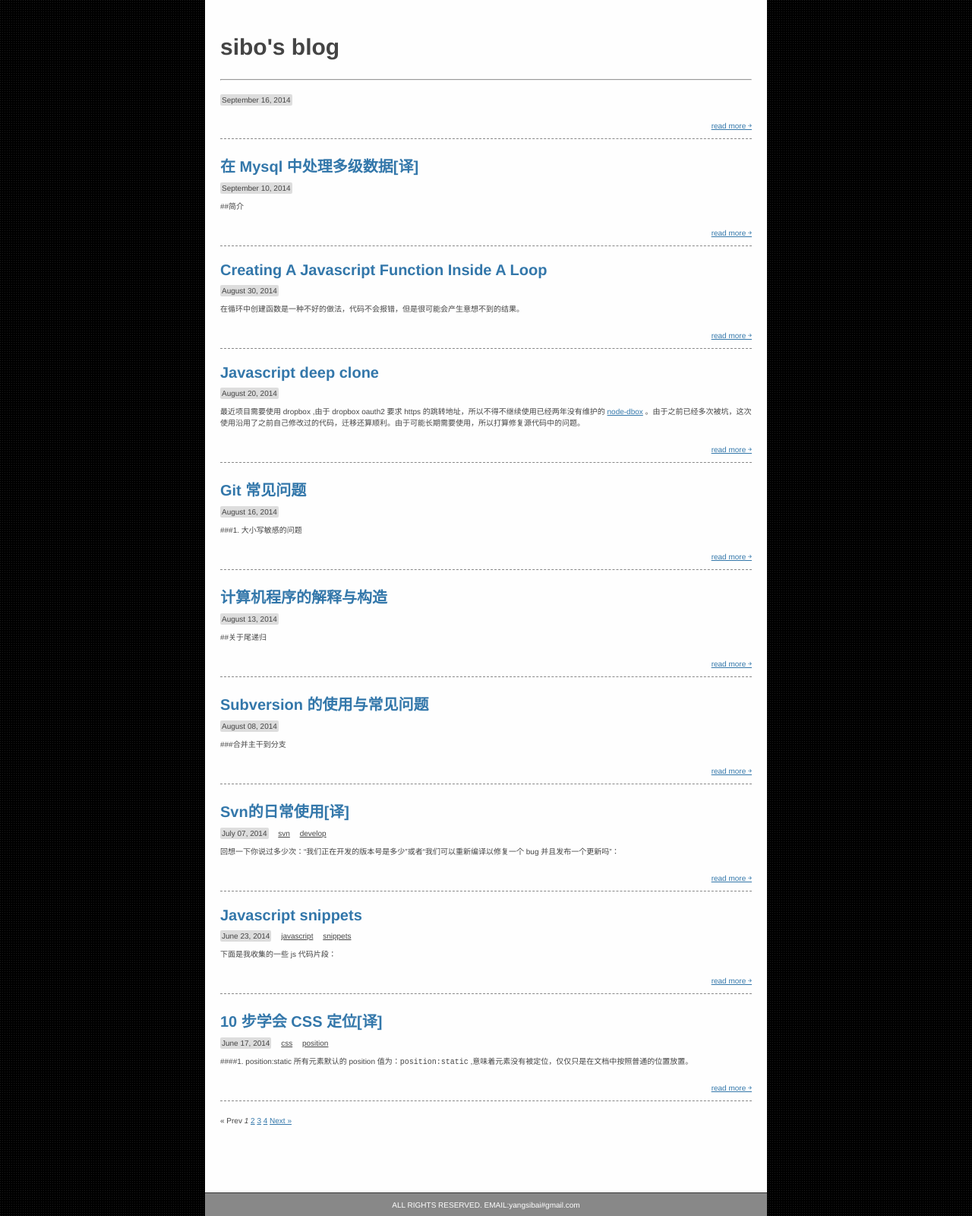
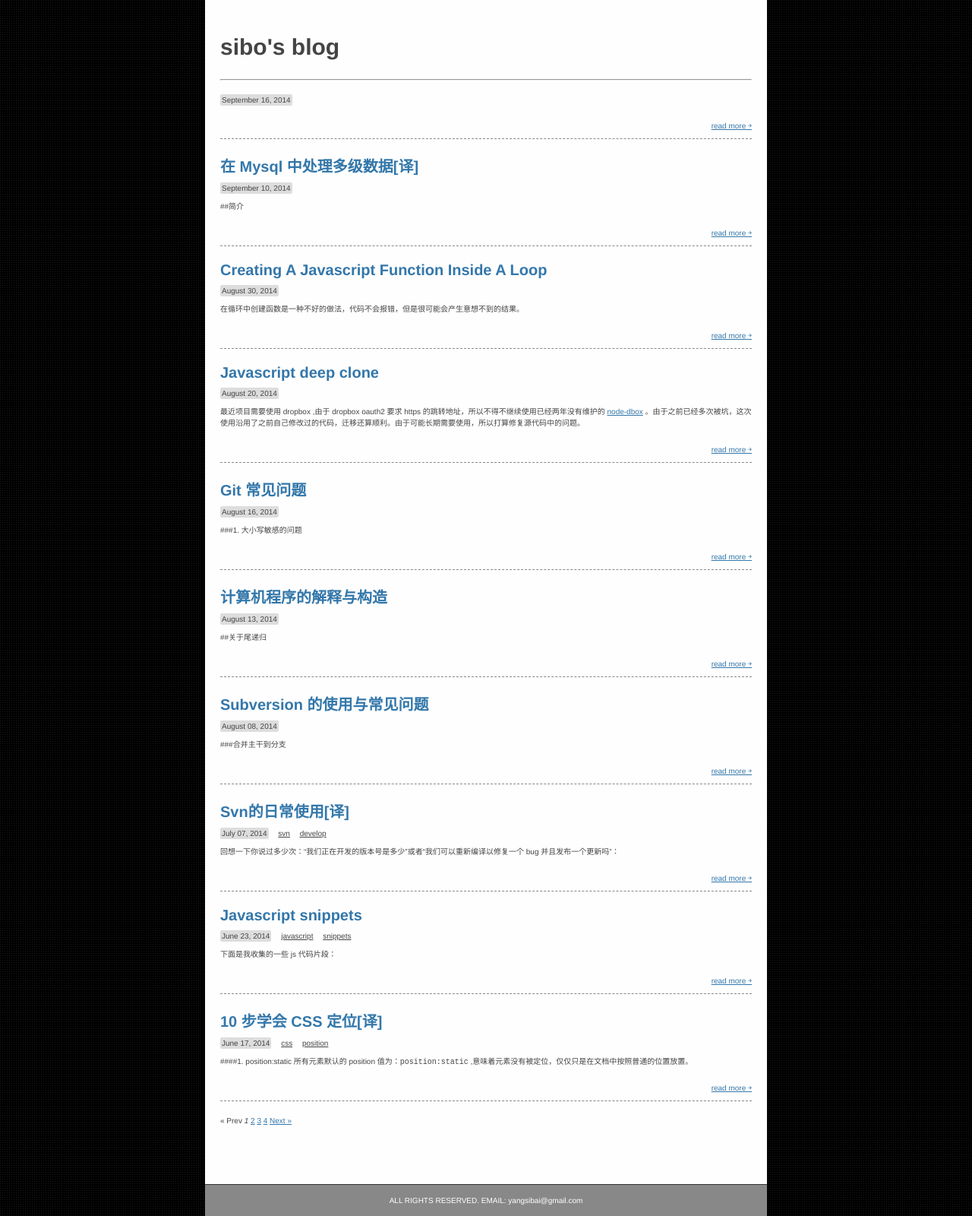
Before and after one commit to osrpt/osrpt.github.com, a Jekyll site: the page built from index.html, in a window 1280 px wide. Shown: the whole page at 76% size. Built offline with Jekyll 4.4.1, drawn with Linux system fonts in a browser that asks for light colours; Markdown is read by kramdown in place of the engine named in the settings; the list of posts is cut into pages by our own code; comment, search, counter and statistics services are not loaded.

Commit message:
edit footer

```diff
--- a/_layouts/default.html
+++ b/_layouts/default.html
@@ -13,7 +13,7 @@
     {{ content }}
     <div class="footer">
         <p>
-            ALL RIGHTS RESERVED. EMAIL:yangsibai#gmail.com
+            ALL RIGHTS RESERVED. EMAIL: yangsibai@gmail.com
         </p>
     </div>
     <script>
@@ -39,5 +39,4 @@ window.analytics.page();
 </script>
     </script>
 </body>
-
 </html>
--- a/css/default.css
+++ b/css/default.css
@@ -291,7 +291,7 @@ pre code{
     bottom: 0;
     color:#fff;
     background: #888;
-    height:30px;
+	padding:5px 0;
     text-align: center;
     border-top: 1px solid #333;
     width: 100%;
```
